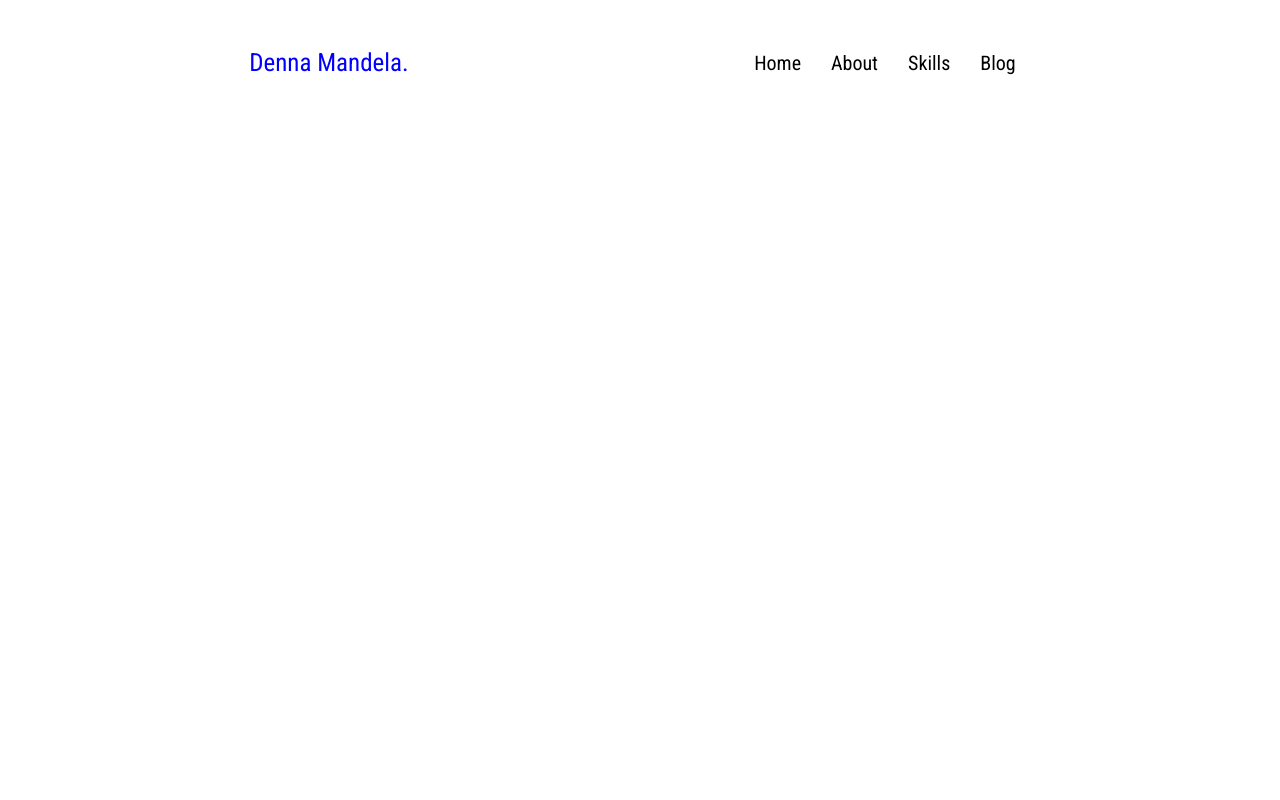
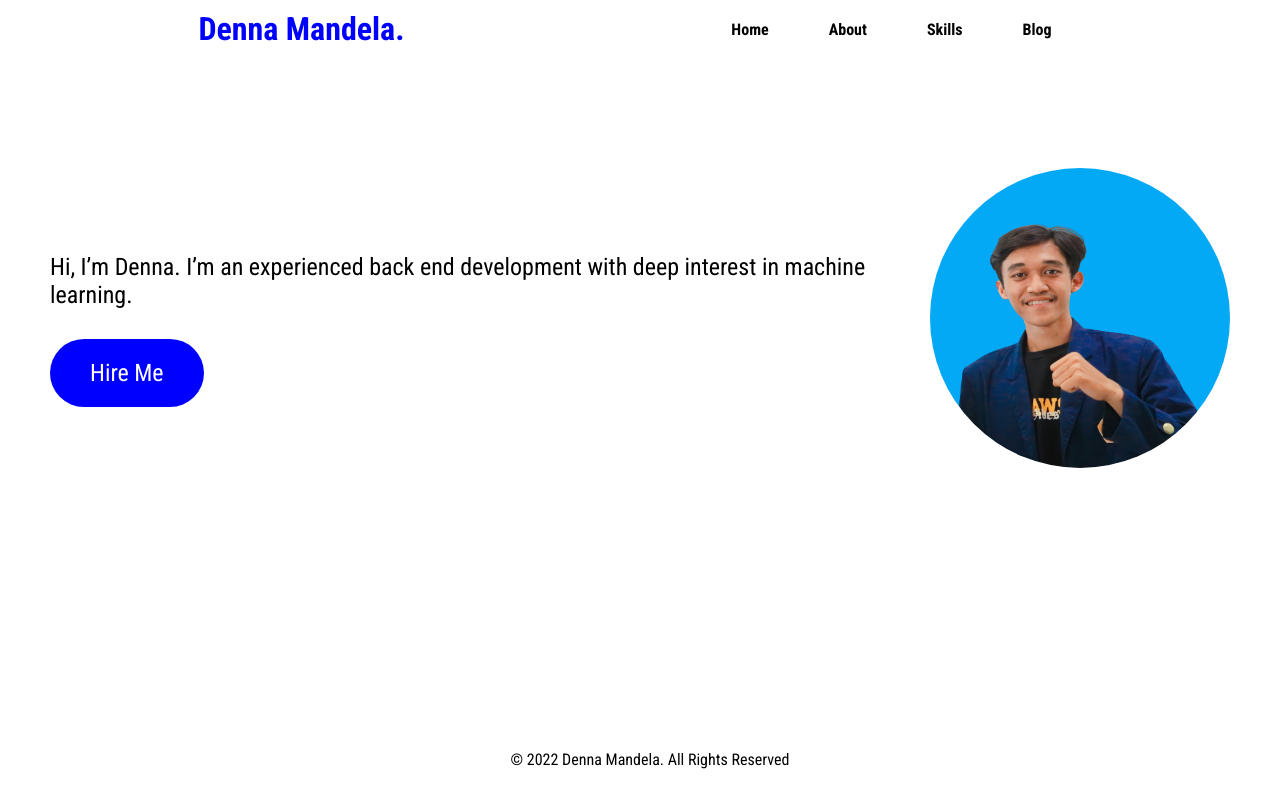
Before and after one commit to dennamandela/personal-website, a plain HTML site: page index.html in a window 1280 px wide. Drawn offline with Linux system fonts and the light colour scheme.

Commit message:
add header

```diff
--- a/index.html
+++ b/index.html
@@ -12,14 +12,26 @@
     <nav>
         <a href="" class="logo">Denna Mandela.</a>
         <ul class="navbar">
-            <li>Home</li>
-            <li>About</li>
-            <li>Skills</li>
-            <li>Blog</li>
+            <li><a href="">Home</a></li>
+            <li><a href="">About</a></li>
+            <li><a href="">Skills</a></li>
+            <li><a href="">Blog</a></li>
         </ul>
     </nav>
 
+    <header>
+        <div class="home-text">
+            <p>Hi, I’m Denna. I’m an experienced back end development with deep interest in machine learning.</p>
+            <a href="index.html">Hire Me</a>
+        </div>
+        <div class="home-img">
+            <img src="denna-mandela.png" alt="Denna Mandela" width="300" height="300" />
+        </div>
+    </header>
 
+    <footer>
+        <p class="text">&copy; 2022 Denna Mandela. All Rights Reserved
+    </footer>
 
 </body>
 </html>
--- a/style.css
+++ b/style.css
@@ -14,12 +14,12 @@ nav {
     display: flex;
     justify-content: space-around;
     align-items: center ;
-    padding: 48px 84px;
+    padding: 10px 50px;
 }
 
 .logo {
-    font-weight: 200px;
-    font-size: 25px;
+    font-weight: 700;
+    font-size: 32px;
     color: #0000ff;
 
 }
@@ -29,7 +29,65 @@ ul {
 }
 
 ul li {
-    margin: 0 15px;
-    font-size: 20px;
-    font-weight: 200px;
+    margin: 0 10px;
+    font-size: 16px;
+    font-weight: 600;
 }
+
+ul li a {
+    padding: 8px 20px;
+    border-radius: 20px;
+}
+
+ul li a:hover {
+    color: #0000ff;
+    transition: 0.2s;
+}
+
+header {
+    display: flex;
+    align-items: center;
+    justify-content: space-evenly;
+    padding: 10px 50px;
+    margin-top: 100px;
+}
+
+.home-text p{
+    font-size: 8x;
+    margin-bottom: 50px;
+}
+
+.home-img img{
+    border-radius: 50%;
+}
+
+
+
+.home-text p {
+    font-size: 24px;
+    margin-bottom: 50px;
+}
+
+.home-text span {
+    color: #0000ff;
+}
+
+.home-text a {
+    font-size: 24px;
+    background-color: #0000ff;
+    padding: 20px 40px;
+    color: #fff;
+    border-radius: 50px;
+}
+
+
+
+footer {
+    position: fixed;
+    padding: 10px 10px 0px 10px;
+    bottom: 0;
+    width: 100%;
+    /* Height of the footer*/
+    height: 50px;
+    text-align: center;
+}
```
Also changed, not shown: denna-mandela.png (added).
